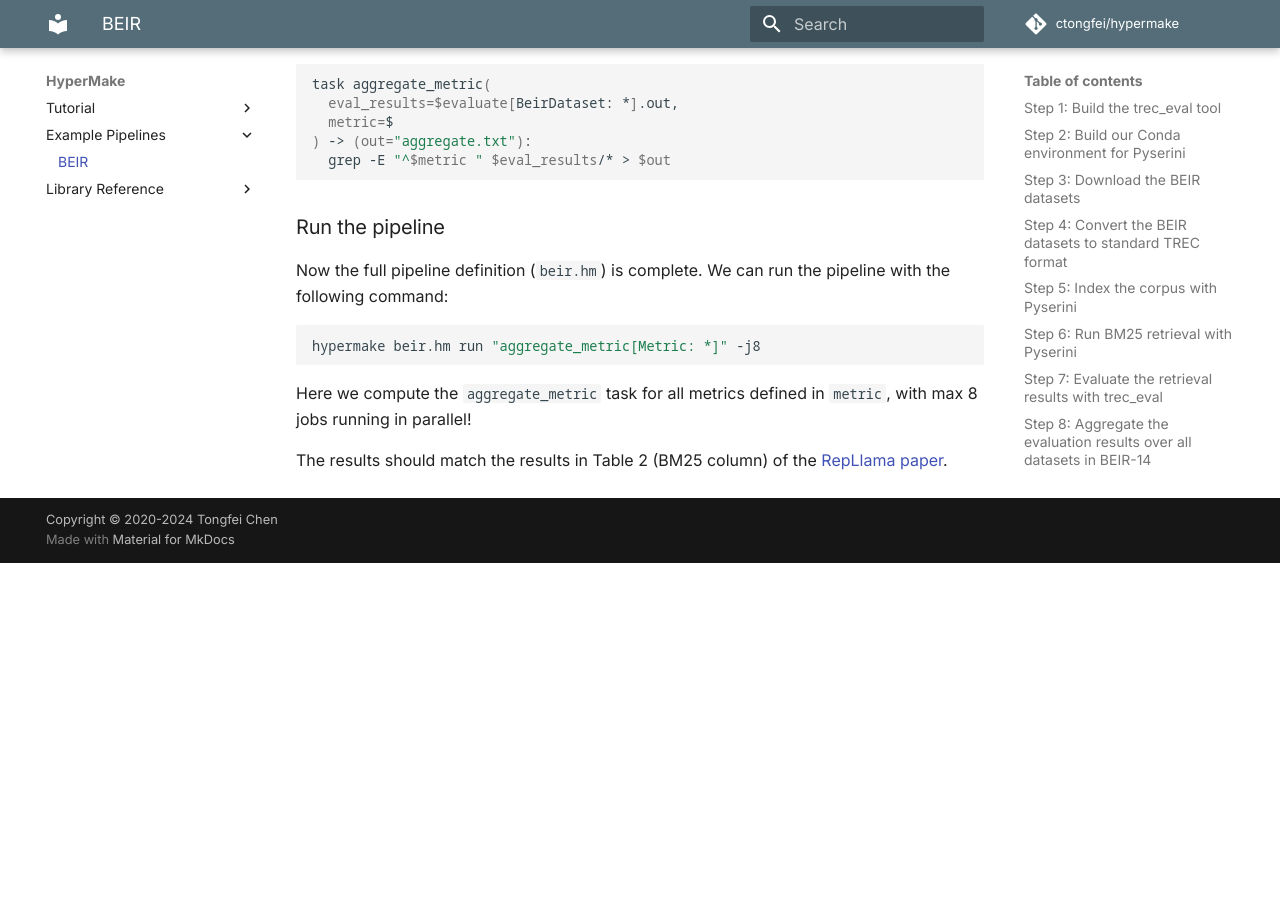
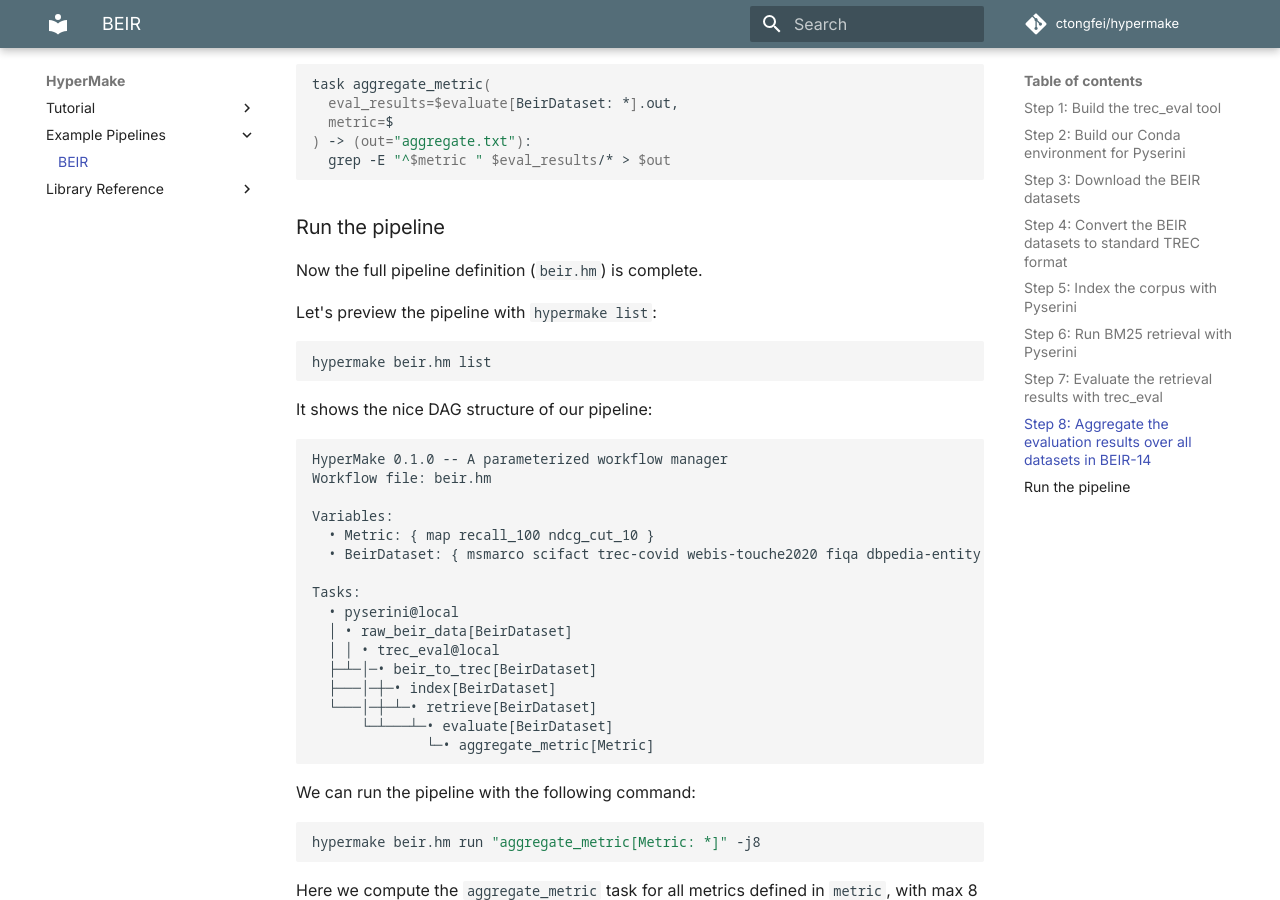
Before and after one commit to ctongfei/hypermake, an MkDocs documentation site: the page built from docs/tutorial/example-beir.md, in a window 1280 px wide and 900 px high, scrolled down 3909 px. Built offline with MkDocs 1.6.1 and Material for MkDocs 9.7.7, drawn with Linux system fonts in a browser that asks for light colours; comment, search, counter and statistics services are not loaded; before the commit the page ends 4472 px from its top, so only the background shows below that.

````diff
--- a/docs/tutorial/example-beir.md
+++ b/docs/tutorial/example-beir.md
@@ -170,7 +170,35 @@
 ```
 
 ### Run the pipeline
-Now the full pipeline definition (`beir.hm`) is complete.  We can run the pipeline with the following command:
+Now the full pipeline definition (`beir.hm`) is complete.
+
+Let's preview the pipeline with `hypermake list`:
+```bash
+hypermake beir.hm list
+```
+
+It shows the nice DAG structure of our pipeline:
+```
+HyperMake 0.1.0 -- A parameterized workflow manager
+Workflow file: beir.hm
+
+Variables:
+  • Metric: { map recall_100 ndcg_cut_10 }
+  • BeirDataset: { msmarco scifact trec-covid webis-touche2020 fiqa dbpedia-entity fever nfcorpus hotpotqa climate-fever scidocs nq quora arguana }
+
+Tasks:
+  • pyserini@local
+  │ • raw_beir_data[BeirDataset]
+  │ │ • trec_eval@local
+  ├─┴─│─• beir_to_trec[BeirDataset]
+  ├───│─┼─• index[BeirDataset]
+  └───│─┼─┴─• retrieve[BeirDataset]
+      └─┴───┴─• evaluate[BeirDataset]
+              └─• aggregate_metric[Metric]
+```
+
+
+We can run the pipeline with the following command:
 ```bash
 hypermake beir.hm run "aggregate_metric[Metric: *]" -j8
 ```
````
Also changed, not shown: 1 other file.
